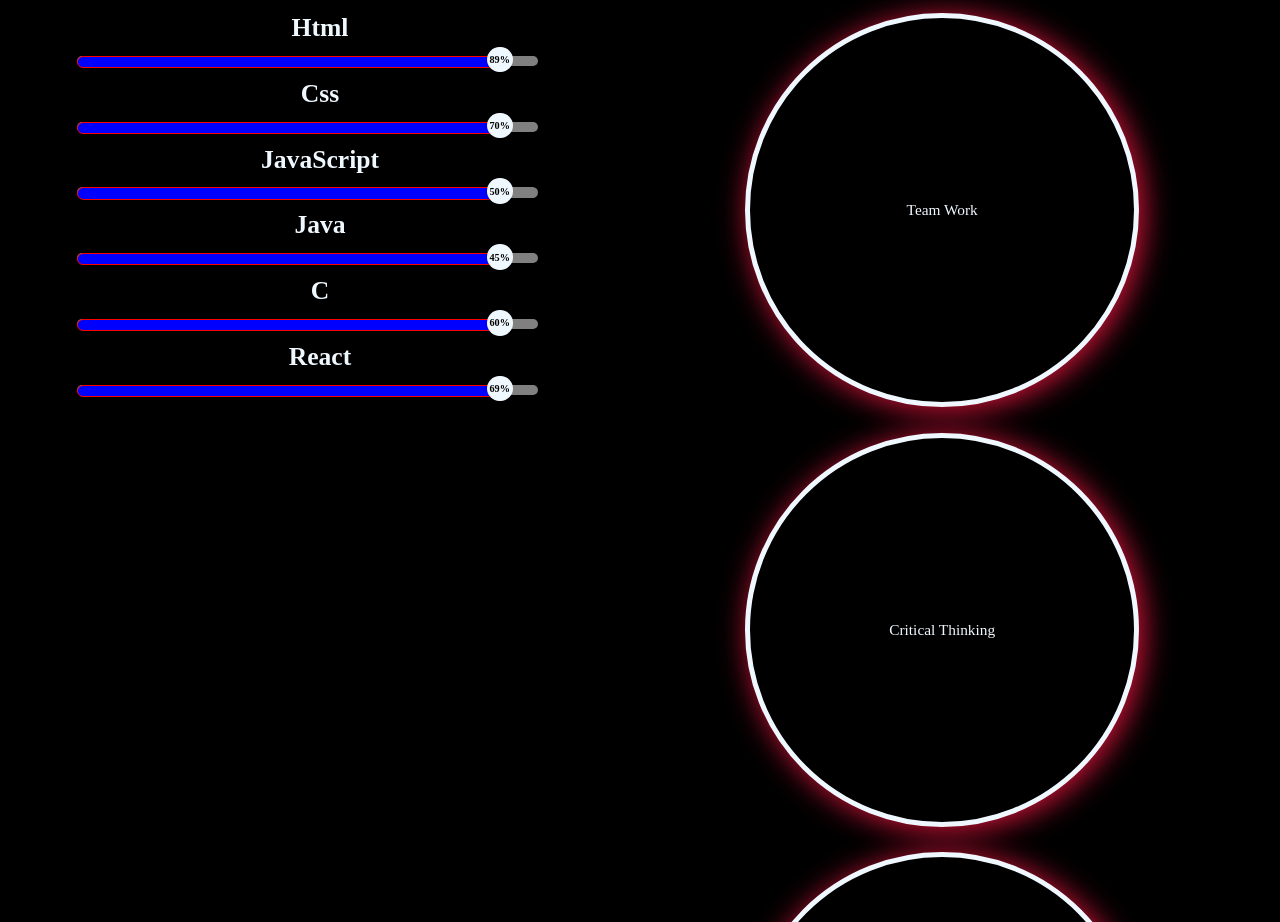
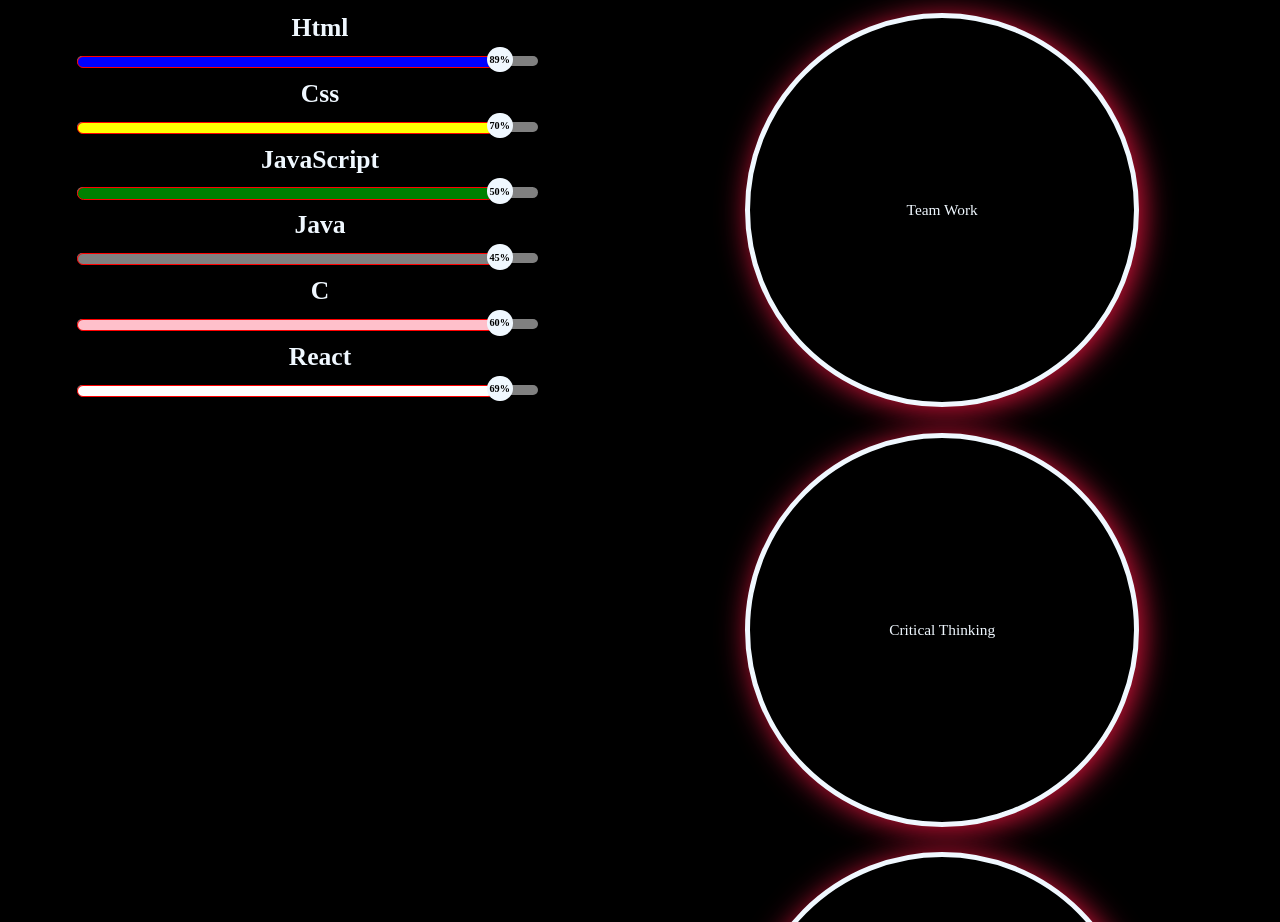
Before and after one commit to NitinChakrawarti/portfolio, a React (Create React App) app: page / in a window 1280 px wide. Shown: the part 1440-2362 px from the top of the page. Built offline with nearby package versions, Linux system fonts and the light colour scheme.

Commit message:
fixed animation

```diff
--- a/src/compo/animatedprogressbar.js
+++ b/src/compo/animatedprogressbar.js
@@ -31,7 +31,7 @@ const AnimatedProgressBar = (props) => {
             initial={{ width: 0 }}
             style={{
               height: '100%',
-              backgroundColor: 'blue',
+              backgroundColor: props.colo,
               display: 'flex',
               justifyContent: 'end',
               border: '1px solid red',
--- a/src/compo/motionAnime.js
+++ b/src/compo/motionAnime.js
@@ -8,7 +8,7 @@ const MotionAnime = () => {
       <div className="skills_cs">
         {Csskill.map((cueskill, index) => (
           <AnimatedProgressBar
-          key={index}
+            key={index}
             progress={cueskill.perce}
             skillname={cueskill.name}
             colo={cueskill.colo}
```
